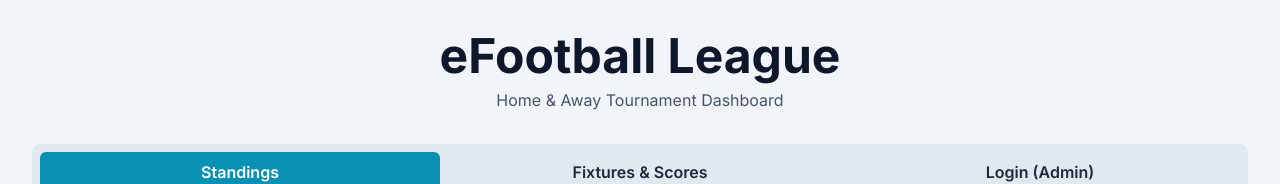
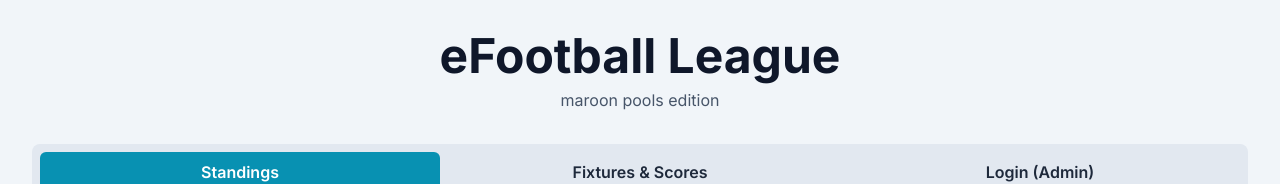
Before and after one commit to ONEDROP001/effotball_league, a plain HTML site: page index.html in a window 1280 px wide. Shown: the top 184 px of the page. Drawn offline with nearby package versions, Linux system fonts and the light colour scheme.

Commit message:
index.html

```diff
--- a/index.html
+++ b/index.html
@@ -28,7 +28,7 @@
 
         <header class="text-center mb-8">
             <h1 class="text-4xl md:text-5xl font-bold text-slate-900">eFootball League</h1>
-            <p class="text-slate-600 mt-2">Home & Away Tournament Dashboard</p>
+            <p class="text-slate-600 mt-2">maroon pools edition</p>
         </header>
 
         <nav class="flex justify-center bg-slate-200 rounded-lg p-2 mb-8">
```
